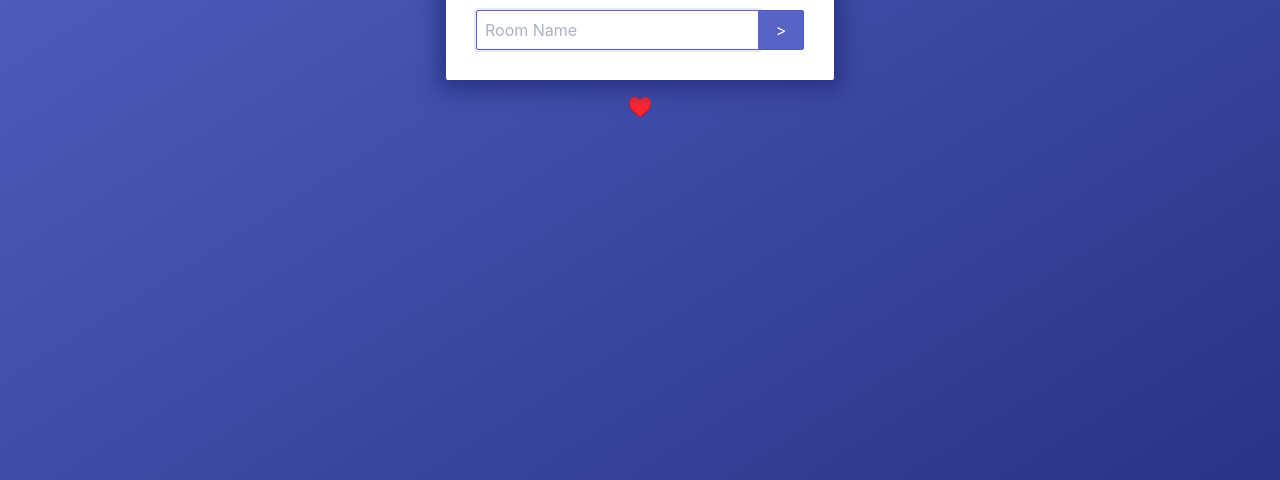
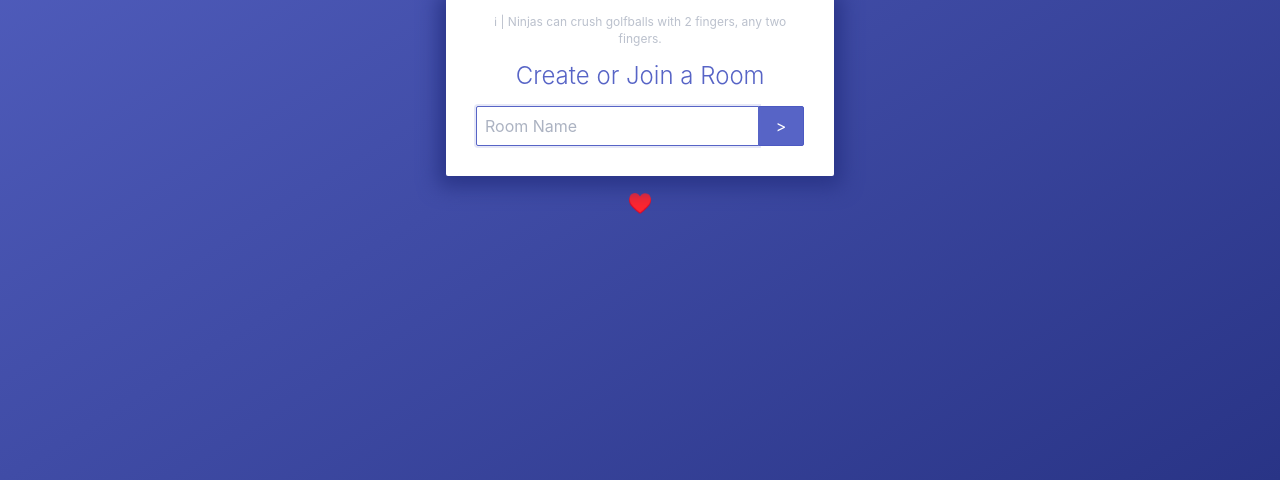
Before and after one commit to HunterMeyer/hangout-ninja, a website: page index.html in a window 1280 px wide. Shown: the part 320-800 px from the top of the page. Drawn offline with nearby package versions, Linux system fonts and the light colour scheme.

Commit message:
Remove transform y

```diff
--- a/css/styles.css
+++ b/css/styles.css
@@ -13,7 +13,7 @@ body {
 #welcome {
   position: relative;
   top: 30%;
-  transform: translateY(-30%);
+  /*transform: translateY(-30%);*/
 }
 #welcome h2 { text-shadow: 0px 2px 5px #2a3588; margin-bottom: 2rem; }
 
```
